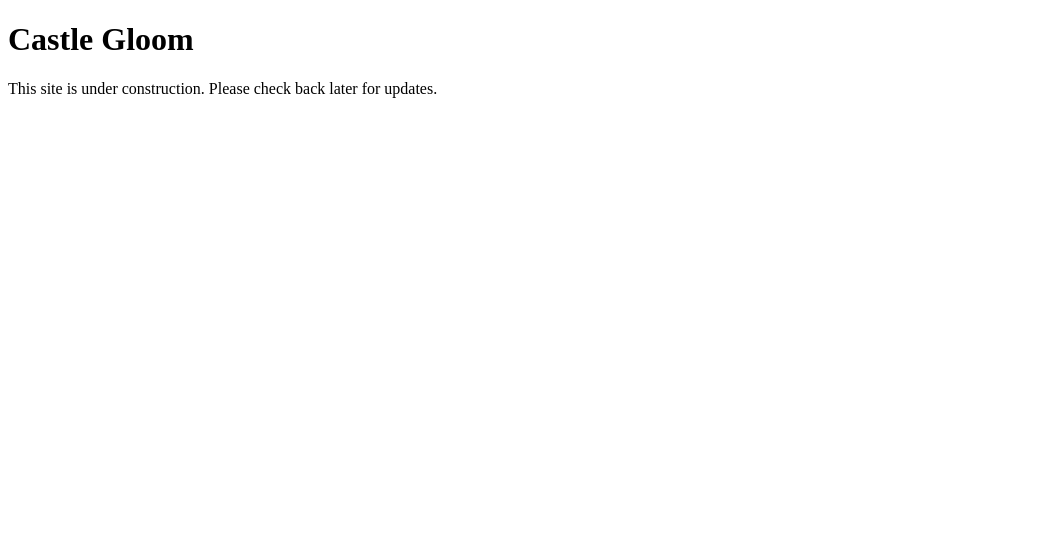
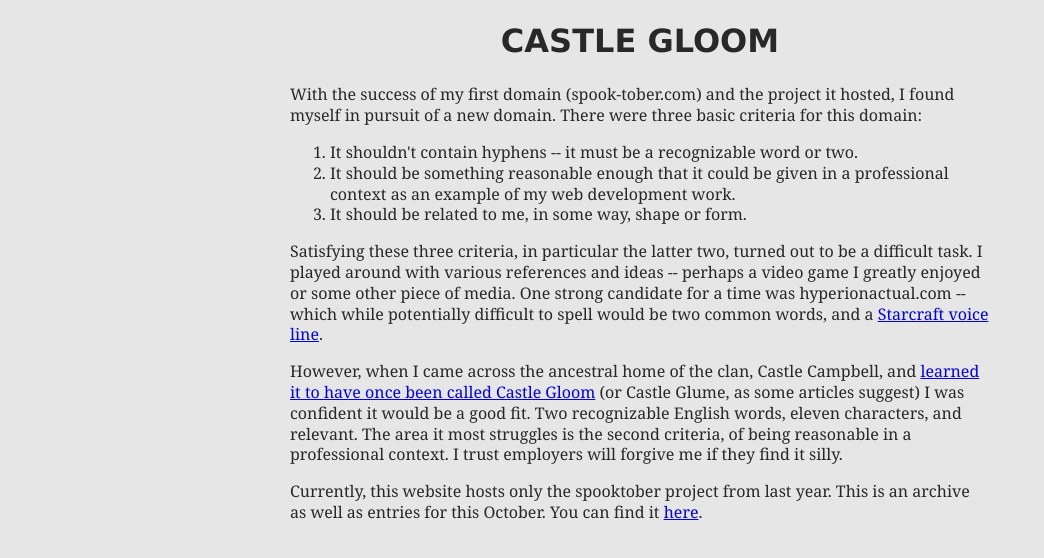
Before and after one commit to zachary-c/castlegloom, a Next.js app: page / in a window 1280 px wide. Shown: the top 558 px of the page, without its empty margins (0-1044 px from the left). Built offline with nearby package versions, Linux system fonts and the light colour scheme.

Commit message:
update homepage

```diff
--- a/src/app/page.tsx
+++ b/src/app/page.tsx
@@ -1,11 +1,29 @@
 import Image from "next/image";
-import styles from "./page.module.css";
+import "R/src/styles/page.scss";
+import Link from "next/link";
 
 export default function Home() {
   return (
     <main>
         <h1>Castle Gloom</h1>
-        <p>This site is under construction. Please check back later for updates.</p>
+        <p>With the success of my first domain (spook-tober.com) and the project it hosted, I found myself in pursuit of a new domain. There were three basic criteria for this domain:</p>
+        <ol>
+            <li>It shouldn't contain hyphens -- it must be a recognizable word or two.</li>
+            <li>It should be something reasonable enough that it could be given in a professional context as an example of my web development work.</li>
+            <li>It should be related to me, in some way, shape or form.</li>
+        </ol>
+        <p>
+            Satisfying these three criteria, in particular the latter two, turned out to be a difficult task.
+            I played around with various references and ideas -- perhaps a video game I greatly enjoyed or some other piece of media.
+            One strong candidate for a time was hyperionactual.com -- which while potentially difficult to spell would be two common words, and a <a href="https://www.youtube.com/watch?v=haMc_eebx9o">Starcraft voice line</a>.
+        </p>
+        <p>
+            However, when I came across the ancestral home of the clan, Castle Campbell, and <a href="https://en.wikipedia.org/wiki/Castle_Campbell">learned it to have once been called Castle Gloom</a> (or Castle Glume, as some
+            articles suggest) I was confident it would be a good fit. Two recognizable English words, eleven characters, and relevant. The area it most struggles is the second
+            criteria, of being reasonable in a professional context. I trust employers will forgive me if they find it silly.
+        </p>
+        <p>Currently, this website hosts only the spooktober project from last year. This is an archive as well as entries for this October. You can find it <Link href="/spooktober">here</Link>.</p>
+
         {/* <a href="/soundboard">Soundboard</a> */}
     </main>
   );
--- /dev/null
+++ b/src/styles/page.scss
@@ -0,0 +1,16 @@
+html {
+    height: 100%;
+    background-color: rgb(230, 230, 230);
+}
+main {
+    max-width: 700px;
+    margin: 0 auto;
+    color:rgb(40, 40, 40);
+    h1 {
+        text-align: center;
+        text-transform: uppercase;
+        font-family: Verdana, Tahoma, sans-serif;
+    }
+    font-family: Georgia, Times, 'Times New Roman', serif;
+    line-height: 1.3;
+}
```
